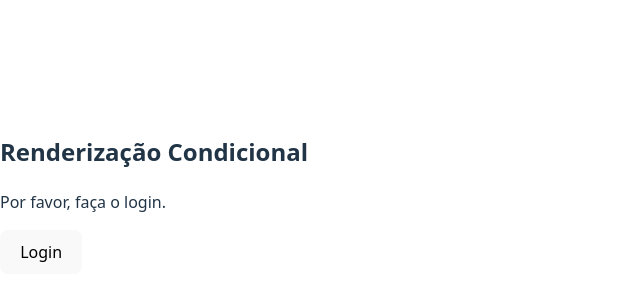
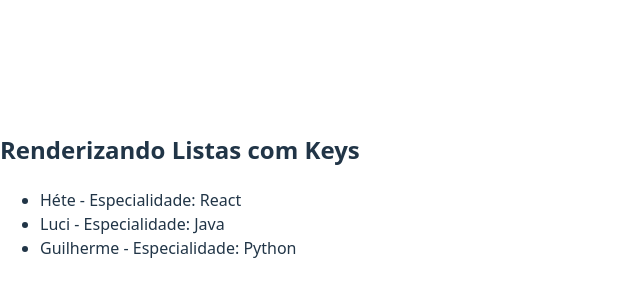
Before and after one commit to GuiAlmeida03/Front-end-e-Mobile-Development, a React (Vite) app in the folder projeto-react/my-react-app/: page / in a window 1280 px wide. Shown: the part 206-506 px from the top of the page, without its empty margins (0-640 px from the left). Built offline with nearby package versions, Linux system fonts and the light colour scheme.

Commit message:
feat: Adiciona componente ListaComIds para renderizar listas com keys

```diff
--- a/projeto-react/my-react-app/src/App.jsx
+++ b/projeto-react/my-react-app/src/App.jsx
@@ -1,16 +1,16 @@
 // src/App.jsx
 
 // 1. Importe o componente que você quer testar
-import MensagemLogin from './components/MensagemLogin';
+import ListaComIds from './components/ListaComIds';
 
 // 2. Comente os imports dos componentes anteriores
-// import CicloDeVida from './components/CicloDeVida';
+// import MensagemLogin from './components/MensagemLogin';
 
 function App() {
   return (
     <div>
       {/* 3. Renderize o componente em teste */}
-      <MensagemLogin />
+      <ListaComIds />
     </div>
   );
 }
--- /dev/null
+++ b/projeto-react/my-react-app/src/components/ListaComIds.jsx
@@ -0,0 +1,24 @@
+// src/components/ListaComIds.jsx
+
+function ListaComIds() {
+  const usuarios = [
+    { id: 1, nome: 'Héte', skill: 'React' },
+    { id: 2, nome: 'Luci', skill: 'Java' },
+    { id: 3, nome: 'Guilherme', skill: 'Python' },
+  ];
+
+  return (
+    <div>
+      <h2>Renderizando Listas com Keys</h2>
+      <ul>
+        {usuarios.map(usuario => (
+          <li key={usuario.id}>
+            {usuario.nome} - Especialidade: {usuario.skill}
+          </li>
+        ))}
+      </ul>
+    </div>
+  );
+}
+
+export default ListaComIds;
```
